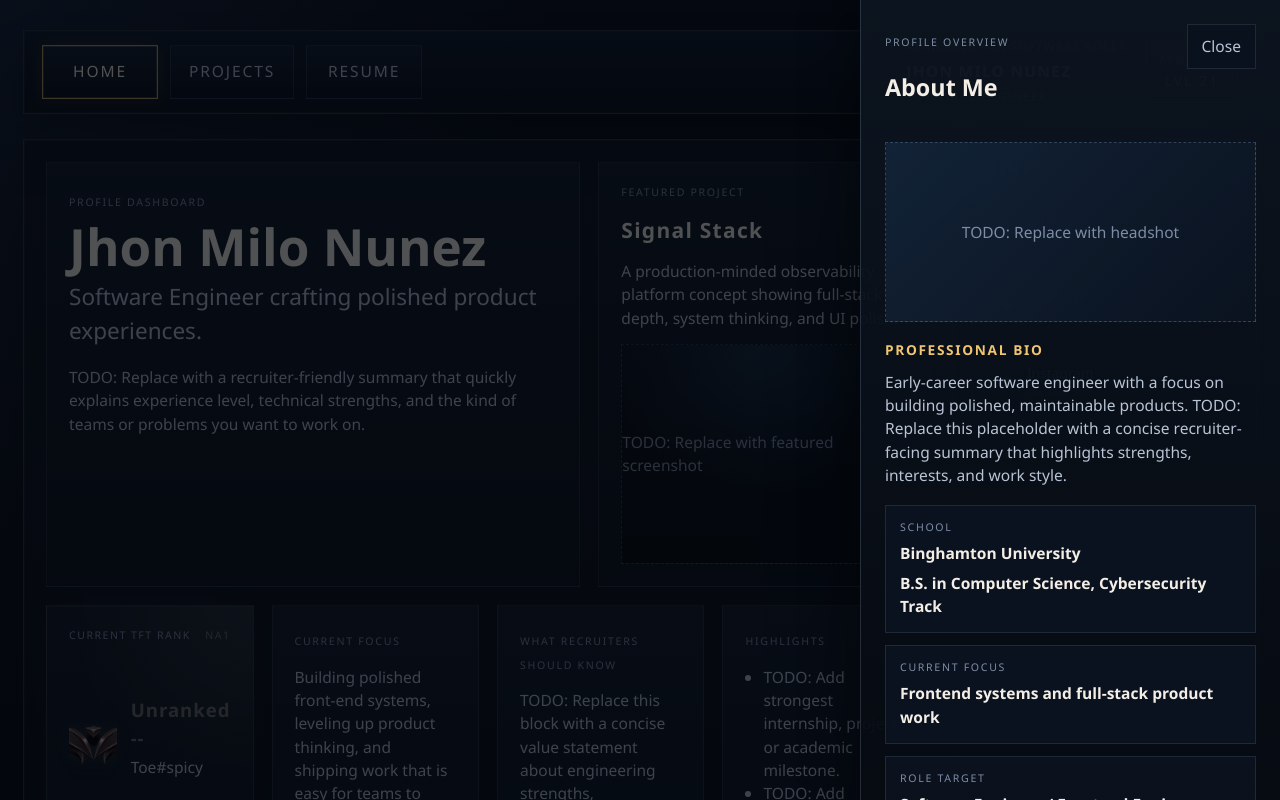
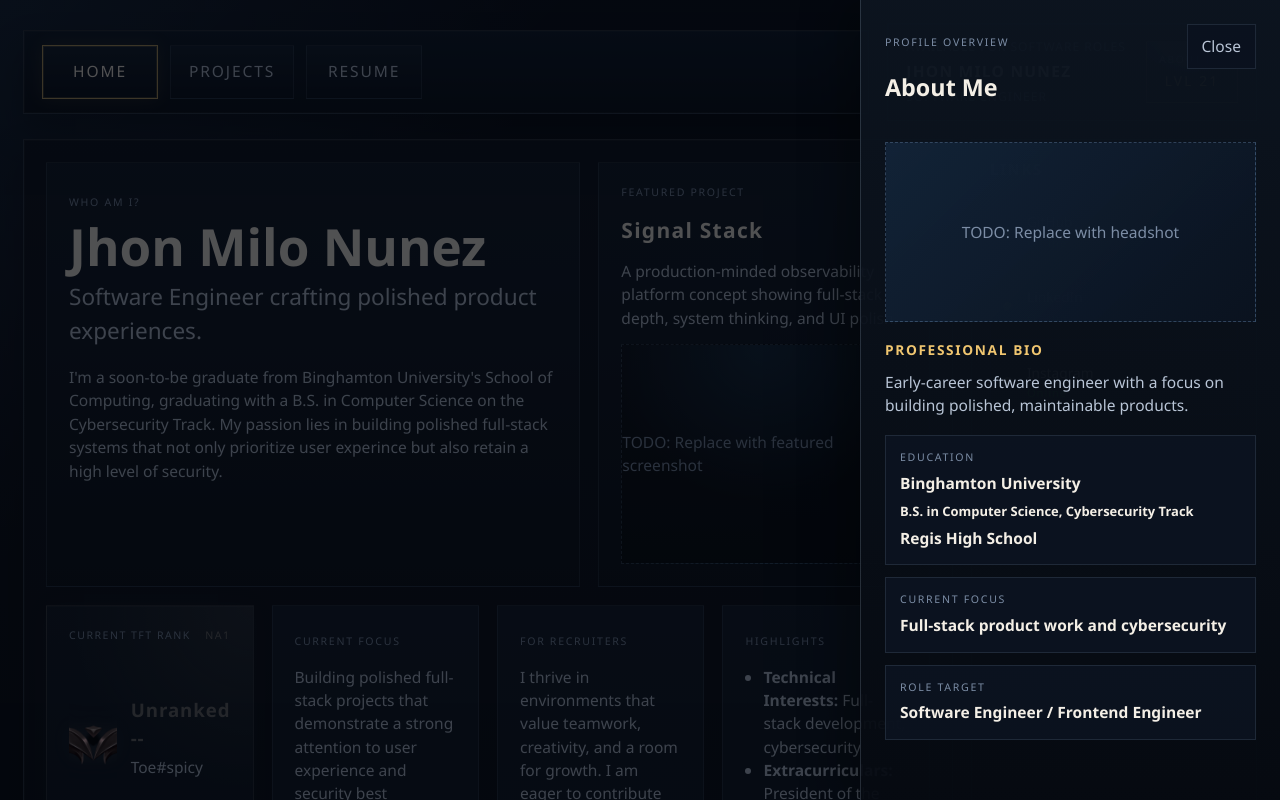
Before and after one commit to jhonmilonunez/jhonmilonunez.github.io, a React (Vite) app: page / in a window 1280 px wide. Both pictures are taken after a click on the button 1072 px from the left and 71 px from the top of the page. Shown: the top 800 px of the page. Built offline with nearby package versions, Linux system fonts and the light colour scheme; no server answers.

Commit message:
version 1.2.1

```diff
--- a/src/components/AboutPanel/AboutPanel.jsx
+++ b/src/components/AboutPanel/AboutPanel.jsx
@@ -33,21 +33,20 @@ function AboutPanel({ isOpen, onClose }) {
           <h3>Professional Bio</h3>
           <p>
             Early-career software engineer with a focus on building polished,
-            maintainable products. TODO: Replace this placeholder with a concise
-            recruiter-facing summary that highlights strengths, interests, and
-            work style.
+            maintainable products.
           </p>
         </div>
 
         <div className={styles.metaGrid}>
           <div className={styles.metaCard}>
-            <span className={styles.metaLabel}>School</span>
+            <span className={styles.metaLabel}>Education</span>
             <strong>Binghamton University</strong>
-            <strong>B.S. in Computer Science, Cybersecurity Track</strong>
+            <small><strong>B.S. in Computer Science, Cybersecurity Track</strong></small>
+            <strong>Regis High School</strong>
           </div>
           <div className={styles.metaCard}>
             <span className={styles.metaLabel}>Current Focus</span>
-            <strong>Frontend systems and full-stack product work</strong>
+            <strong>Full-stack product work and cybersecurity</strong>
           </div>
           <div className={styles.metaCard}>
             <span className={styles.metaLabel}>Role Target</span>
--- a/src/components/Dashboard/Dashboard.jsx
+++ b/src/components/Dashboard/Dashboard.jsx
@@ -10,11 +10,11 @@ const quickLinks = [
 const statusPanels = [
   {
     title: 'Current Focus',
-    body: 'Building polished front-end systems, leveling up product thinking, and shipping work that is easy for teams to maintain.',
+    body: 'Building polished full-stack projects that demonstrate a strong attention to user experience and security best practices. Actively seeking new grad opportunities in software engineering.',
   },
   {
-    title: 'What Recruiters Should Know',
-    body: 'TODO: Replace this block with a concise value statement about engineering strengths, collaboration style, and target opportunities.',
+    title: 'For Recruiters',
+    body: 'I thrive in environments that value teamwork, creativity, and a room for growth. I am eager to contribute my skills and passion for software engineering to a dynamic team.',
   },
 ];
 
@@ -23,13 +23,14 @@ function Dashboard() {
     <div className={styles.dashboard}>
       <section className={styles.heroPanel}>
         <div className={styles.heroCopy}>
-          <p className={styles.eyebrow}>Profile Dashboard</p>
+          <p className={styles.eyebrow}>Who Am I?</p>
           <h1>Jhon Milo Nunez</h1>
           <h2>Software Engineer crafting polished product experiences.</h2>
           <p className={styles.summary}>
-            TODO: Replace with a recruiter-friendly summary that quickly explains
-            experience level, technical strengths, and the kind of teams or
-            problems you want to work on.
+            I'm a soon-to-be graduate from Binghamton University's School of Computing,
+            graduating with a B.S. in Computer Science on the Cybersecurity Track. My passion
+            lies in building polished full-stack systems that not only prioritize user experince
+            but also retain a high level of security.
           </p>
         </div>
 
@@ -57,9 +58,9 @@ function Dashboard() {
         <article className={styles.activityCard}>
           <span className={styles.cardLabel}>Highlights</span>
           <ul>
-            <li>TODO: Add strongest internship, project, or academic milestone.</li>
-            <li>TODO: Add strongest technical achievement with measurable impact.</li>
-            <li>TODO: Add preferred engineering areas or domains of interest.</li>
+            <li><strong>Technical Interests:</strong> Full-stack development, cybersecurity</li>
+            <li><strong>Extracurriculars:</strong> President of the Philippine-American League (PAL) </li>
+            <li><strong>Hobbies:</strong> Going to the gym, cooking new recipes, playing Teamfight Tactics</li>
           </ul>
         </article>
       </section>
```
Also changed, not shown: 1 other file (tests, documents, lock files or other folders).
